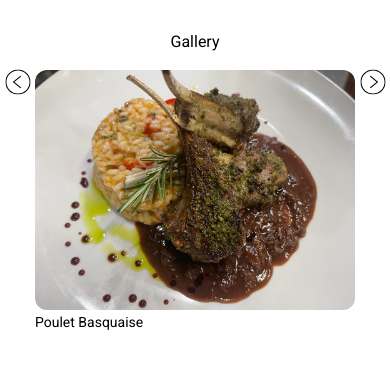
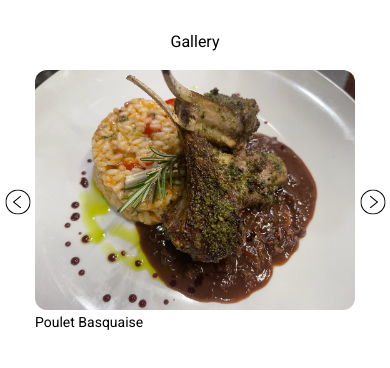
Before and after one commit to morfeli/trattoria, a Next.js app: page / in a window 390 px wide. Shown: the part 1884-2252 px from the top of the page. Built offline with nearby package versions, Linux system fonts and the light colour scheme; a web font is replaced by a local one.

Commit message:
gallery component mobile view

```diff
--- a/components/Gallery/ImageSlider.tsx
+++ b/components/Gallery/ImageSlider.tsx
@@ -18,7 +18,7 @@ export const ImageSlider = () => {
 
   return (
     <AnimatePresence>
-      <div className="relative flex items-start justify-evenly">
+      <div className="relative flex items-center justify-evenly">
         <GalleryLeftArrow slideLeft={onSlideLeftHandler} />
         <motion.div
           key={index}
```
